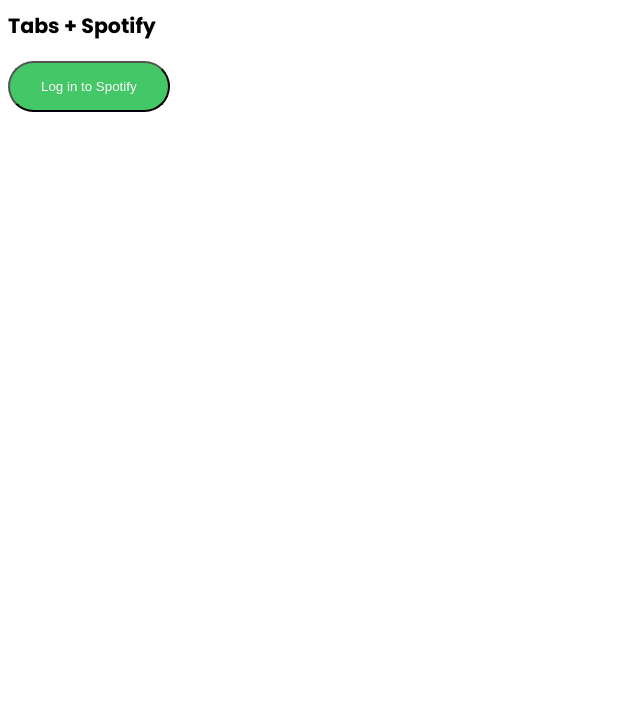
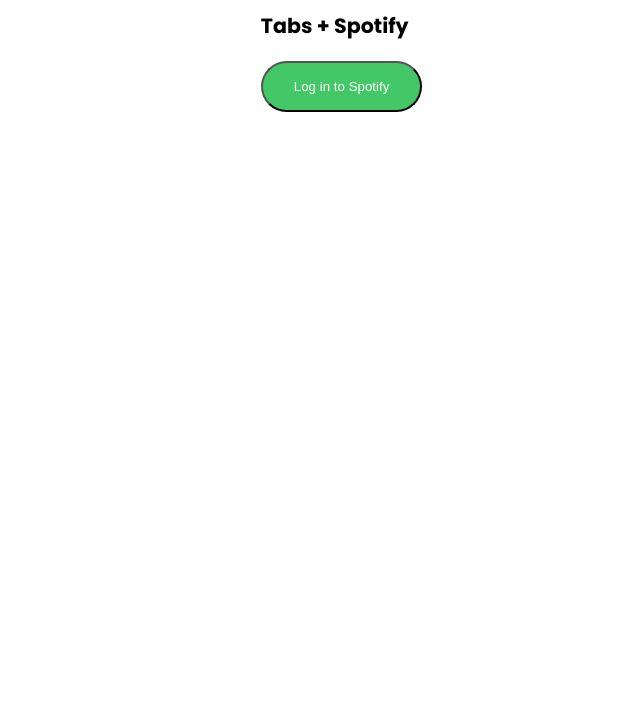
Before and after one commit to honsaar/tabify, a plain HTML site: page index.html in a window 1280 px wide. Shown: the part 75-800 px from the top of the page, without its empty margins (0-640 px from the left). Drawn offline with nearby package versions, Linux system fonts and the light colour scheme.

Commit message:
Definitely fixed
Adding more shit then stopping. Maybe.

```diff
--- a/callback.js
+++ b/callback.js
@@ -21,7 +21,6 @@
 
 //Get the user's own data, returns an object
 window.onload = function () {
-    console.log(document.getElementById('myButtId'));
     document.getElementById('myButtId').addEventListener('click', function (getSong) { //Question: What dis? Where is the getSong parameter coming from? We need use strict up in this shit
     spotifyApi.getMyCurrentPlayingTrack()
         .then(function (data) {
@@ -55,7 +54,7 @@
 spotifyApi.getMe()
   .then(function(data) {
     console.log(data);
-    document.getElementById("app").innerHTML += "<br><p>User: <strong>" + data.id +"</strong></p>";
+    document.getElementById("user").innerHTML = "User: <strong>" + data.id +"</strong>";
   }, function(err) {
     console.error(err);
   });
--- a/index.html
+++ b/index.html
@@ -7,11 +7,12 @@
 </head>
 
 <body>
-    <h1>Tabify</h1>
-    <h3>Tabs + Spotify</h3>
-    <button class="butts" id="loginButt">Log in to Spotify</button>
+    <div class="container">
+        <h1>Tabify</h1>
+        <h3>Tabs + Spotify</h3>
+        <button class="butts" id="loginButt">Log in to Spotify</button>
 
-
+    </div>
     <script src="https://code.jquery.com/jquery-3.3.1.min.js"></script>
     <script src="spotify-web-api.js"></script>
     <script src="app.js"></script>
--- a/styles.css
+++ b/styles.css
@@ -24,3 +24,9 @@
 	position:relative;
 	top:1px;
 }
+
+.container {
+    padding-left: 20%;
+    padding-right: 20%;
+    /* lazy-ass padding for container -- FIXME: git gud */
+}
```
Also changed, not shown: callback.html (+1 -0 lines).
